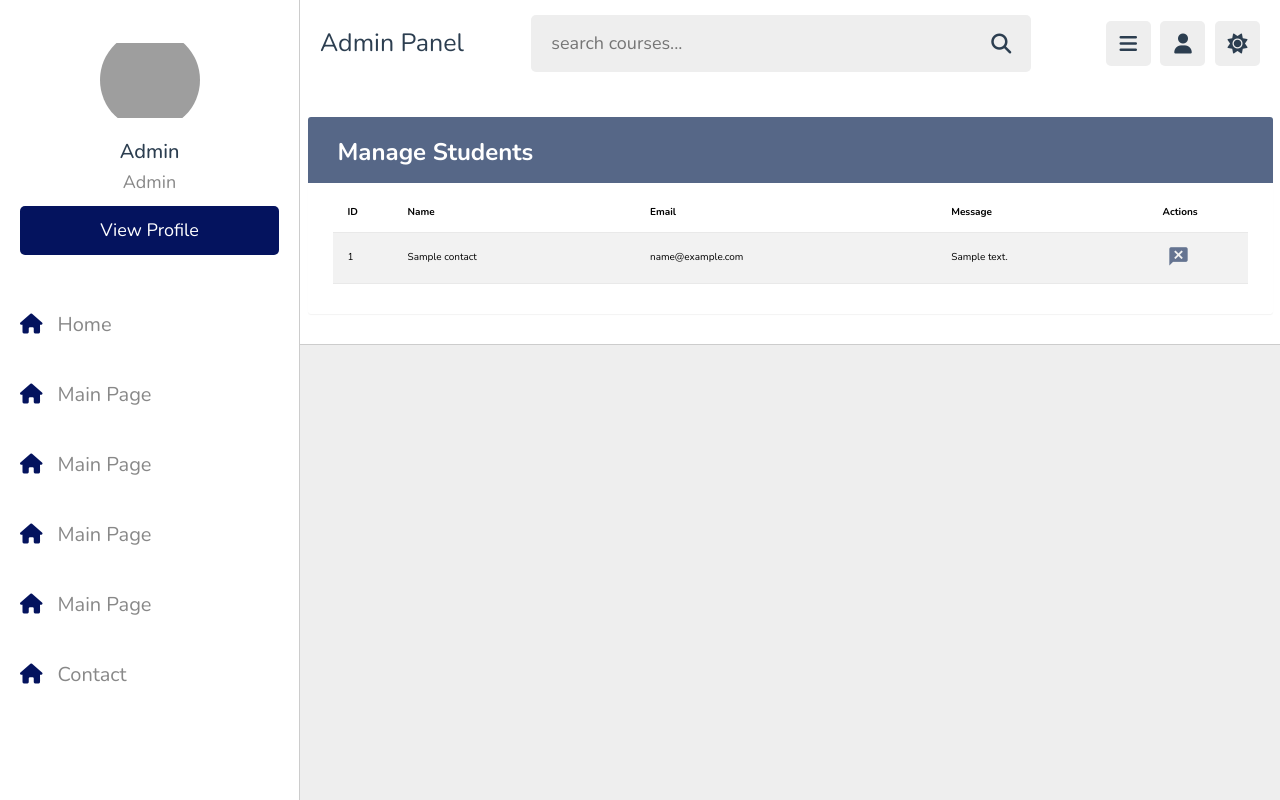
After one commit to fathallah7/University-Informative-Website, a PHP site: page /admin/contact.php?id=1 in a window 1280 px wide. The commit adds this page. Run offline with PHP 8.4, Linux system fonts and the light colour scheme; tables that the repository leaves empty or names only in its code hold one stand-in row (values such as "Sample post"); some libraries are stand-ins or nearby versions; grey boxes are pictures that could not be loaded.

Commit message:
contact page To Admin

```diff
--- /dev/null
+++ b/admin/contact.php
@@ -0,0 +1,222 @@
+<?php
+include 'includes/conn.php';
+?>
+
+<!DOCTYPE html>
+<html lang="en">
+
+<head>
+    <meta charset="UTF-8">
+    <meta name="viewport" content="width=device-width, initial-scale=1.0">
+    <!-- font awesome cdn link  -->
+    <link rel="stylesheet" href="https://cdnjs.cloudflare.com/ajax/libs/font-awesome/6.1.2/css/all.min.css">
+
+    <!--========== File BootStrap 5 ==========-->
+    <link rel="stylesheet" href="assets/css/bootstrap.min.css">
+
+    <!--========== File CSS =========-->
+    <link rel="stylesheet" href="assets/css/style.css">
+
+    <!--========== Render Page ==========-->
+    <link rel="stylesheet" href="assets/css/normalize.css">
+
+    <!--=========== ICONS ===========-->
+    <link rel='stylesheet' href='https://cdn.jsdelivr.net/npm/boxicons@2.0.5/css/boxicons.min.css'>
+    <title>Contact</title>
+</head>
+<style>
+    a {
+        text-decoration: none;
+    }
+
+
+    .table-wrapper {
+        background: #fff;
+        padding: 20px 25px;
+        margin: 30px 0;
+        border-radius: 3px;
+        box-shadow: 0 1px 1px rgba(0, 0, 0, .05);
+    }
+
+    .table-title {
+        padding-bottom: 15px;
+        background: #566787;
+        color: #fff;
+        padding: 16px 30px;
+        margin: -20px -25px 10px;
+        border-radius: 3px 3px 0 0;
+    }
+
+    .table-title h2 {
+        margin: 5px 0 0;
+        font-size: 24px;
+    }
+
+    .table-title .btn-group {
+        float: right;
+    }
+
+    .table-title .btn {
+        color: #fff;
+        float: right;
+        font-size: 13px;
+        border: none;
+        min-width: 50px;
+        border-radius: 2px;
+        border: none;
+        outline: none !important;
+        margin-left: 10px;
+    }
+
+    .table-title .btn i {
+        float: left;
+        font-size: 21px;
+        margin-right: 5px;
+    }
+
+    .table-title .btn span {
+        float: left;
+        margin-top: 2px;
+    }
+
+    table.table tr th,
+    table.table tr td {
+        border-color: #e9e9e9;
+        padding: 12px 15px;
+        vertical-align: middle;
+    }
+
+    table.table tr th:first-child {
+        width: 60px;
+    }
+
+    table.table tr th:last-child {
+        width: 100px;
+    }
+
+    table.table-striped tbody tr:nth-of-type(odd) {
+        background-color: #fcfcfc;
+    }
+
+    table.table-striped.table-hover tbody tr:hover {
+        background: #f5f5f5;
+    }
+
+    table.table th i {
+        font-size: 13px;
+        margin: 0 5px;
+        cursor: pointer;
+    }
+
+    table.table td:last-child i {
+        opacity: 0.9;
+        font-size: 22px;
+        margin: 0 5px;
+    }
+
+    table.table td a {
+        font-weight: bold;
+        color: #566787;
+        display: inline-block;
+        text-decoration: none;
+        outline: none !important;
+    }
+
+    table.table td a:hover {
+        color: #2196F3;
+    }
+
+    table.table td a.edit {
+        color: #FFC107;
+    }
+
+    table.table td a.delete {
+        color: #F44336;
+    }
+
+    table.table td i {
+        font-size: 19px;
+    }
+
+    table.table .avatar {
+        border-radius: 50%;
+        vertical-align: middle;
+        margin-right: 10px;
+    }
+
+
+</style>
+<body>
+
+
+    <?php
+    include 'includes/header.php';
+    ?>
+
+
+
+
+
+
+
+<!-------------------------------------------START TABLE----------------------------------------------->
+<div class="container">
+    <div class="table-wrapper">
+        <div class="table-title">
+            <div class="row">
+                <div class="col-sm-6">
+                    <h2><b>Manage Students</b></h2>
+                </div>
+            </div>
+        </div>
+
+
+        <table class="table table-striped table-hover">
+
+            <thead>
+                <tr>
+                    <th>ID</th>
+                    <th>Name</th>
+                    <th>Email</th>
+                    <th>Message</th>
+                    <th>Actions</th>
+                </tr>
+            </thead>
+
+            <tbody>
+                <!-------------------------------------------START READ DATA----------------------------------------------->
+                    <?php
+                            $sql = "SELECT * FROM contact";
+                            $result = mysqli_query($conn , $sql);
+                            while ($row = mysqli_fetch_assoc($result)) {
+                                ?>
+                <tr>
+                    <td>  <?php  echo $row['id'] ?>  </td>
+                    <td><?php  echo $row['name'] ?></td>
+                    <td><?php  echo $row['email'] ?></td>
+                    <td><?php  echo $row['message'] ?></td>
+                    <td><a href="contact.php?id=<?php echo $row['id']; ?>"><i class='bx bxs-comment-x'></i></a></td>
+                </tr>
+                <?php
+            }
+                ?>
+                <!-------------------------------------------END READ DATA----------------------------------------------->
+            </tbody>
+        </table>
+
+
+
+        <?php
+            $id = $_GET['id'];
+            $deleteResult = "DELETE FROM contact where id = $id";
+            mysqli_query($conn , $deleteResult);
+        ?>
+
+
+
+
+
+
+</body>
+
+</html>
--- /dev/null
+++ b/admin/includes/conn.php
@@ -0,0 +1,10 @@
+<?php
+
+$host = 'localhost';
+$user = 'abdullah';
+$password = '1234';
+$db = 'university';
+$conn = new mysqli($host, $user, $password, $db);
+if ($conn->connect_error) {
+    echo "Failed to connect DB" . $conn->connect_error;
+}
--- a/admin/includes/header.php
+++ b/admin/includes/header.php
@@ -35,12 +35,12 @@
    </div>
 
    <nav class="navbar">
+      <a href="index.php"><i class="fas fa-home"></i><span>Home</span></a>
       <a href="#"><i class="fas fa-home"></i><span>Main Page</span></a>
       <a href="#"><i class="fas fa-home"></i><span>Main Page</span></a>
       <a href="#"><i class="fas fa-home"></i><span>Main Page</span></a>
       <a href="#"><i class="fas fa-home"></i><span>Main Page</span></a>
-      <a href="#"><i class="fas fa-home"></i><span>Main Page</span></a>
-      <a href="#"><i class="fas fa-home"></i><span>Main Page</span></a>
+      <a href="contact.php"><i class="fas fa-home"></i><span>Contact</span></a>
    </nav>
 
 </div>
```
